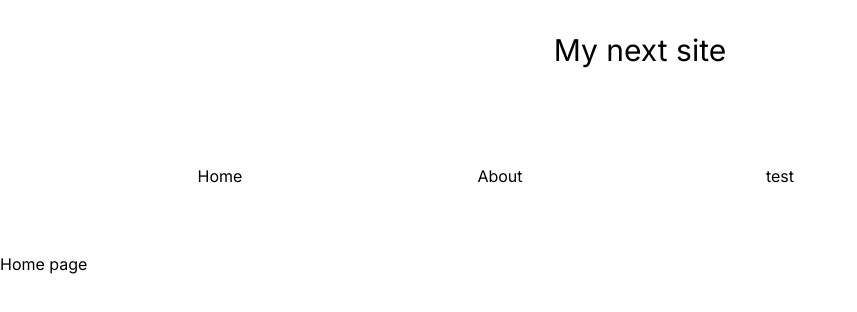
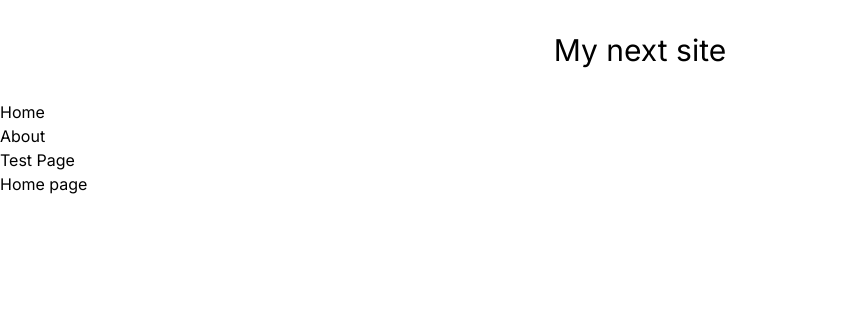
Before and after one commit to jadepaoletta/next-test, a Next.js app: page / in a window 1280 px wide. Shown: the top 312 px of the page, without its empty margins (0-857 px from the left). Built offline with nearby package versions, Linux system fonts and the light colour scheme.

Commit message:
update component

```diff
--- a/src/app/layout.js
+++ b/src/app/layout.js
@@ -1,7 +1,7 @@
 import './globals.css'
 import { Inter } from 'next/font/google'
 import Header from '@/components/header'
-import Nav from '@/components/nav'
+import Link from 'next/link'
 
 const inter = Inter({ subsets: ['latin'] })
 
@@ -15,7 +15,9 @@ export default function RootLayout({ children }) {
     <html lang="en">
       <body className={inter.className}>
         < Header />
-        < Nav />
+        <h1 className="hover:text-slate-500"><Link href="/">Home</Link></h1>
+        <h1 className="hover:text-slate-500"><Link href="/about">About</Link></h1>
+        <h1 className="hover:text-slate-500"><Link href="/test-page">Test Page</Link></h1>
         {children}
       </body>
     </html>
--- a/src/components/nav.jsx
+++ /dev/null
@@ -1,13 +0,0 @@
-import Link from 'next/link'
-
-const Nav = ()=>{
-    return(
-        <div className="grid grid-cols-4 px-20 py-16 text-center">
-            <h1 className="hover:text-slate-500"><Link href="/">Home</Link></h1>
-            <h1 className="hover:text-slate-500"><Link href="/about">About</Link></h1>
-            <h1 className="hover:text-slate-500"><Link href="/test-page">test</Link></h1>
-        </div>
-    )
-}
-
-export default Nav;
```
